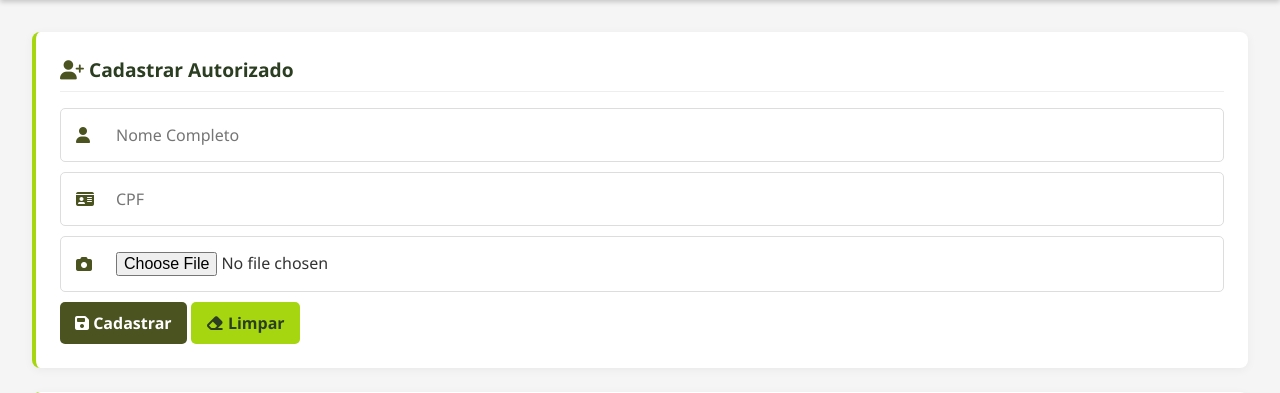
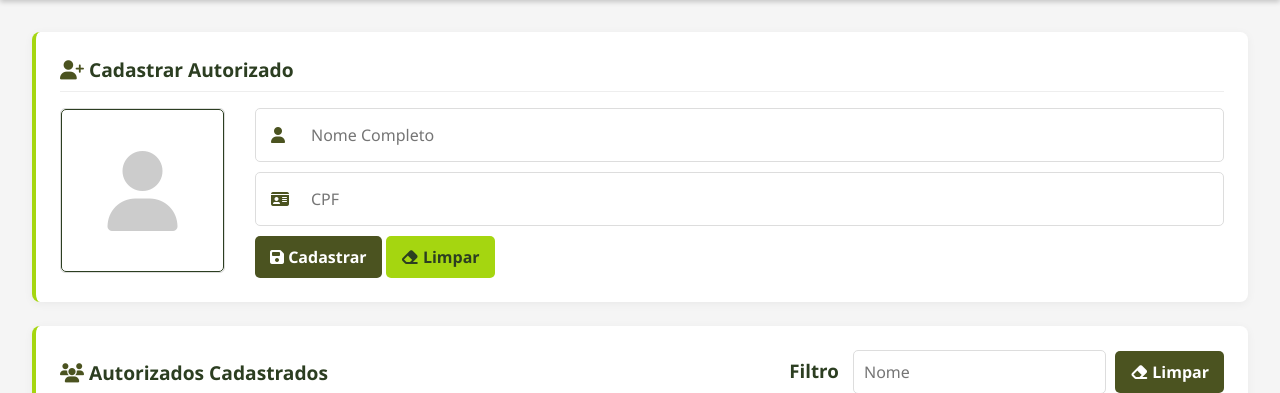
Before and after one commit to thaisferreeirah/Acelera-4, a Flask app: page /autorizado in a window 1280 px wide. Shown: the part 98-491 px from the top of the page. Run offline with Flask 3, Linux system fonts and the light colour scheme.

Commit message:
feat: permite visualizar a foto selecionada no autorizado.html

```diff
--- a/templates/autorizado.html
+++ b/templates/autorizado.html
@@ -39,6 +39,108 @@
             white-space: nowrap;
             width: 1%;
         }
+
+        #avatarContainer {
+            width: 165px;
+            height: 165px;
+            text-align: center;
+            align-items: center;
+        }
+
+        #avatarPreview i {
+            display: flex;
+            justify-content: center;
+            align-items: center;
+            font-size: 5em;
+            width: 165px;
+            height: 165px;
+            border-radius: 5px;
+            border: #2C3E21 solid 1px;
+            color: #ccc;
+        }
+
+        #avatarPreview img {
+            width: 165px;
+            height: 165px;
+            border-radius: 5px;
+            border: #2C3E21 solid 1px;
+            object-fit: cover;
+        }
+
+        #avatarPreviewWrapper {
+            position: relative;
+            width: 165px;
+            height: 165px;
+        }
+
+        #avatarPreview {
+            width: 100%;
+            height: 100%;
+            display: flex;
+            justify-content: center;
+            align-items: center;
+            border: #ddd solid 1px;
+            border-radius: 5px;
+            overflow: hidden;
+        }
+
+        #avatarPreview img,
+        #avatarPreview i {
+            width: 100%;
+            height: 100%;
+            object-fit: cover;
+            border-radius: 5px;
+        }
+
+        .overlay {
+            position: absolute;
+            top: 0;
+            left: 0;
+            width: 100%;
+            height: 100%;
+            background: rgba(44, 62, 33, 0.5);
+            color: #fff;
+            display: flex;
+            justify-content: center;
+            align-items: center;
+            opacity: 0;
+            border-radius: 5px;
+            transition: opacity 0.2s ease;
+        }
+
+        .overlay i {
+            font-size: 2em;
+        }
+
+        #avatarPreviewWrapper:hover .overlay {
+            opacity: 1;
+        }
+
+        .menu-popup {
+            position: absolute;
+            top: 175px;
+            /* ajuste conforme a posição do avatar */
+            left: 0;
+            background: white;
+            border: 1px solid #ccc;
+            box-shadow: 0 4px 8px rgba(0, 0, 0, 0.1);
+            z-index: 10;
+            border-radius: 5px;
+        }
+
+        .menu-popup button {
+            display: block;
+            width: 100%;
+            padding: 10px;
+            background: none;
+            border: none;
+            cursor: pointer;
+            text-align: left;
+        }
+
+        .menu-popup button:hover {
+            background: #f0f0f0;
+        }
     </style>
 
 </head>
@@ -51,7 +153,29 @@
             <div class="card-header">
                 <h2><i class="fas fa-user-plus"></i> Cadastrar Autorizado</h2>
             </div>
-            <form id="authorizedForm" action="/member/cadastro" method="POST">
+            <form id="authorizedForm" action="/member/cadastro" method="POST"
+                style="display: flex; gap: 30px; align-items: flex-start; flex-wrap: wrap;">
+                <div id="avatarContainer">
+                    <div id="avatarPreviewWrapper">
+                        <div id="avatarPreview">
+                            <i class="fas fa-user fa-5x" style="color: #ccc;"></i>
+                        </div>
+                        <div class="overlay">
+                            <i class="fas fa-camera"></i>
+                        </div>
+                    </div>
+
+                    <!-- Menu de opções -->
+                    <div id="avatarMenu" style="display: none;" class="menu-popup">
+                        <button onclick="abrirGaleria()">Selecionar foto</button>
+                        <button onclick="tirarFoto()">Tirar foto</button>
+                    </div>
+
+                    <input type="file" id="photo" name="photo" accept="image/*" style="display: none;">
+                </div>
+
+
+                <div style="flex: 1; min-width: 250px;">
                     <div class="input-group">
                         <i class="fas fa-user"></i>
                         <input type="text" id="name" name="name" placeholder="Nome Completo" required>
@@ -60,16 +184,13 @@
                         <i class="fas fa-id-card"></i>
                         <input type="text" id="cpf" name="cpf" placeholder="CPF" required>
                     </div>
-                <div class="input-group">
-                    <i class="fas fa-camera"></i>
-                    <input type="file" id="photo" name="photo" class="form-control" accept="image/*">
-                </div>
                     <button type="submit" class="btn btn-primary">
                         <i class="fas fa-save"></i> Cadastrar
                     </button>
                     <button type="reset" class="btn btn-secondary">
                         <i class="fas fa-eraser"></i> Limpar
                     </button>
+                </div>
             </form>
         </div>
 
@@ -131,7 +252,7 @@
 
                         <div class="modal-footer">
                             <button type="submit" class="btn btn-primary">
-                                <i class="fas fa-save"></i> Salvar Alterações
+                                <i class="fas fa-save"></i> Salvar alterações
                             </button>
                             <button type="button" class="btn btn-secondary" data-bs-dismiss="modal"
                                 onclick="fecharModal()">
@@ -146,6 +267,51 @@
     </div>
 
     <script>
+        const photoInput = document.getElementById('photo');
+        const avatarPreview = document.getElementById('avatarPreview');
+        const defaultIcon = `<i class="fas fa-user fa-5x" style="color: #ccc;"></i>`;
+
+        photoInput.addEventListener('change', function (event) {
+            const file = event.target.files[0];
+            if (file) {
+                const reader = new FileReader();
+                reader.onload = function (e) {
+                    avatarPreview.innerHTML = `<img src="${e.target.result}" style="max-width: 200px; border-radius: 5px;">`;
+                };
+                reader.readAsDataURL(file);
+            }
+        });
+
+        const avatarWrapper = document.getElementById('avatarPreviewWrapper');
+        const menu = document.getElementById('avatarMenu');
+        const inputPhoto = document.getElementById('photo');
+
+        avatarWrapper.addEventListener('click', () => {
+            menu.style.display = menu.style.display === 'none' ? 'block' : 'none';
+        });
+
+        function abrirGaleria() {
+            menu.style.display = 'none';
+            inputPhoto.click();
+        }
+
+        function tirarFoto() {
+            menu.style.display = 'none';
+            window.location.href = '/câmera'; // substitua com sua rota para tirar foto
+        }
+
+        // Esconde o menu se clicar fora
+        document.addEventListener('click', function (e) {
+            if (!avatarWrapper.contains(e.target) && !menu.contains(e.target)) {
+                menu.style.display = 'none';
+            }
+        });
+
+
+        document.querySelector('form').addEventListener('reset', function () {
+            avatarPreview.innerHTML = defaultIcon;
+        });
+
         function carregarMembros() {
             fetch("/membros")
                 .then(response => response.json())
```
Lines whose indentation alone changed are shown as unchanged.
